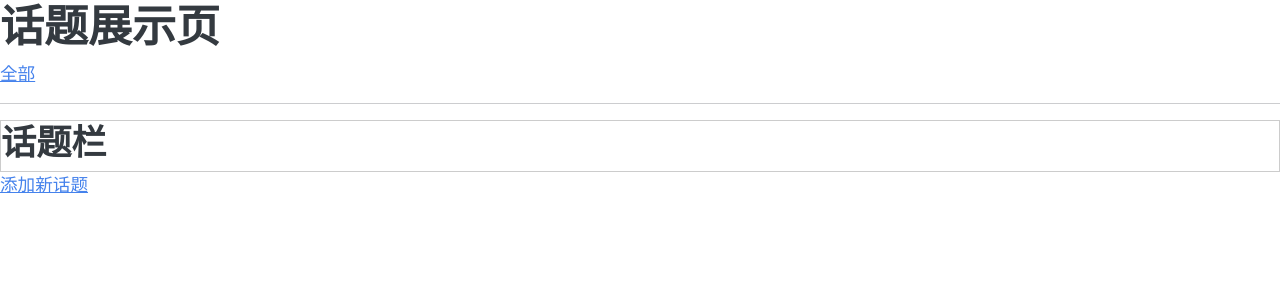
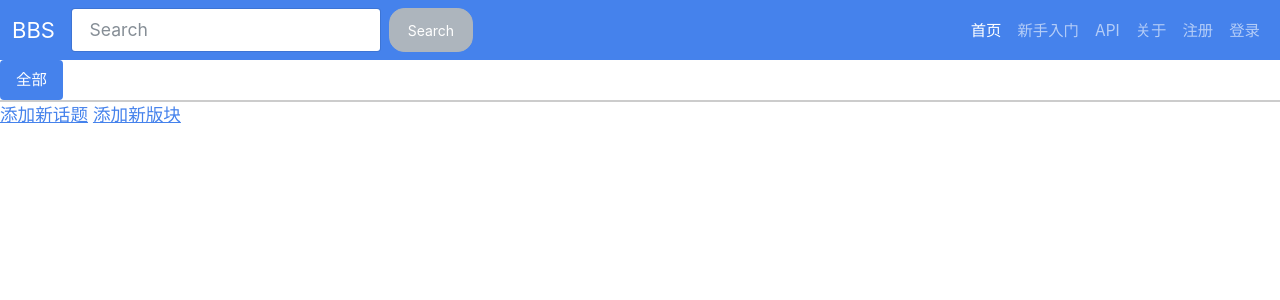
Before and after one commit to wtraceback/BBS, a Flask app: page /topic/ in a window 1280 px wide. Shown: the top 300 px of the page. Run offline with Flask 2, Linux system fonts and the light colour scheme; some libraries are stand-ins or nearby versions.

Commit message:
添加简略的导航栏 and 更改话题页的主题

```diff
--- a/templates/bbs_base.html
+++ b/templates/bbs_base.html
@@ -3,3 +3,45 @@
 {% block styles %}
     <link rel="stylesheet" href="{{ url_for('static', filename='css/bootstrap.min.css') }}">
 {% endblock %}
+
+{% block navbar %}
+    <nav class="navbar navbar-expand-lg navbar-dark bg-primary">
+        <div class="container-fluid">
+            <a class="navbar-brand" href="#">BBS</a>
+            <button class="navbar-toggler" type="button" data-bs-toggle="collapse" data-bs-target="#navbarColor03"
+                    aria-controls="navbarColor03" aria-expanded="false" aria-label="Toggle navigation">
+                <span class="navbar-toggler-icon"></span>
+            </button>
+
+            <div class="collapse navbar-collapse" id="navbarColor03">
+                <form class="d-flex me-auto">
+                    <input class="form-control me-sm-2" type="text" placeholder="Search">
+                    <button class="btn btn-secondary my-2 my-sm-0" type="submit">Search</button>
+                </form>
+
+                <ul class="navbar-nav">
+                    <li class="nav-item">
+                        <a class="nav-link active" href="{{ url_for('topic.index') }}">首页
+                            <span class="visually-hidden">(current)</span>
+                        </a>
+                    </li>
+                    <li class="nav-item">
+                        <a class="nav-link" href="#">新手入门</a>
+                    </li>
+                    <li class="nav-item">
+                        <a class="nav-link" href="#">API</a>
+                    </li>
+                    <li class="nav-item">
+                        <a class="nav-link" href="#">关于</a>
+                    </li>
+                    <li class="nav-item">
+                        <a class="nav-link" href="{{ url_for('auth.register') }}">注册</a>
+                    </li>
+                    <li class="nav-item">
+                        <a class="nav-link" href="{{ url_for('auth.login') }}">登录</a>
+                    </li>
+                </ul>
+            </div>
+        </div>
+    </nav>
+{% endblock %}
--- a/templates/topic/index.html
+++ b/templates/topic/index.html
@@ -1,31 +1,31 @@
 {% extends "bbs_base.html" %}
 
 {% block title %}
-    Topic
+Topic
 {% endblock %}
 
 {% block content %}
-    <h1>话题展示页</h1>
+    <ul class="nav nav-pills">
+        <li class="nav-item">
+            <a class="nav-link active" href="{{ url_for('topic.index') }}">全部</a>
+        </li>
+        {% for b in boards %}
+            <li class="nav-item">
+                <a class="nav-link" href="{{ url_for('topic.index', board_id=b.id) }}">{{ b.name }}</a>
+            </li>
+        {% endfor %}
+    </ul>
 
     <div class="panel">
-        <div class="header">
-            <a href="{{ url_for('topic.index') }}" class="topic-tab">全部</a>
-
-            {% for b in boards %}
-                <a href="{{ url_for('topic.index', board_id=b.id) }}" class="topic-tab">{{ b.name }}</a>
-            {% endfor %}
-            <hr>
-        </div>
-
         <div class="topic-list" style="border: 1px solid #ccc">
-            <h2>话题栏</h2>
             {% for t in topics %}
-                <div class="topic-item">
-                    <a href="{{ url_for('topic.detail', id=t.id) }}">{{ t.title }}</a>
-                </div>
+            <div class="topic-item">
+                <a href="{{ url_for('topic.detail', id=t.id) }}">{{ t.title }}</a>
+            </div>
             {% endfor %}
         </div>
     </div>
 
     <a href="{{ url_for('topic.add') }}">添加新话题</a>
+    <a href="{{ url_for('board.add') }}">添加新版块</a>
 {% endblock %}
```
